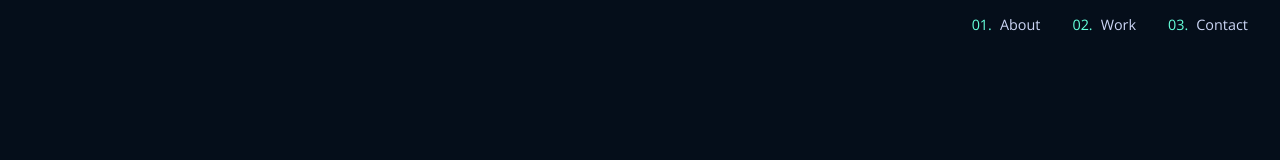
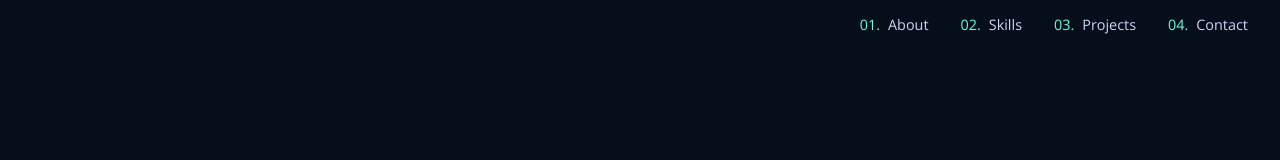
Before and after one commit to anthonyamaro15/portfolio, a React (Create React App) app: page / in a window 1280 px wide. Shown: the top 160 px of the page. Built offline with nearby package versions, Linux system fonts and the light colour scheme.

Commit message:
refactor(link): add skills lik

```diff
--- a/src/components/Content.js
+++ b/src/components/Content.js
@@ -15,7 +15,7 @@ const Content = () => {
           of the reason I decided to join <span>Lambda School</span>.{" "}
         </p>
       </div>
-      <div className="Content-skills">
+      <div className="Content-skills" id="skills">
         <h3 className="title-color"><span>02.</span> skills</h3>
         <div className="skills-container">
           <div className="languages-wrapper">
--- a/src/components/GetInTouch.js
+++ b/src/components/GetInTouch.js
@@ -5,7 +5,7 @@ const GetInTouch = () => {
       <div className="GetInTouch" id="contact">
          <div className="inner-wrapper">
             <div>
-               <h3 className="title-color"><span>03.</span> Reach out to me</h3>
+               <h3 className="title-color"><span>04.</span> Reach out to me</h3>
                <p className="job-description">I'm currently looking for a Software Engineer, Full Stack, Front End or Back End position. Let's get in touch! Send me an email and I will get back to you!.</p>
                <div className="email-me">
                   <a href="mailto:anthonyamaro5555@gmail.com">
--- a/src/components/MobileNavbar.js
+++ b/src/components/MobileNavbar.js
@@ -32,12 +32,16 @@ const MobileNavbar = () => {
             <span>01.</span>
             About
           </Link>
+          <Link to="skills" onClick={toggleMenu} smooth={true} duration={1000} >
+            <span>02.</span>
+            Skills
+          </Link>
           <Link to="work" onClick={toggleMenu} smooth={true} duration={1000} >
-            <span>02.</span>
+            <span>03.</span>
             Work
           </Link>
           <Link to="contact" onClick={toggleMenu} smooth={true} duration={1000} >
-            <span>03.</span>
+            <span>04.</span>
             Contact
           </Link>
         </nav>
--- a/src/components/Navbar.js
+++ b/src/components/Navbar.js
@@ -28,12 +28,16 @@ const Navbar = () => {
             <span>01.</span>
             about
          </Link>
-         <Link to="work" smooth={true} duration={1000}>
+         <Link to="skills" smooth={true} duration={1000}>
             <span>02.</span>
-            work
+            skills
+         </Link>
+         <Link to="projects" smooth={true} duration={1000}>
+            <span>03.</span>
+            projects
          </Link>
          <Link to="contact" smooth={true} duration={1000}>
-            <span>03.</span>
+            <span>04.</span>
             contact
          </Link>
       </div>
--- a/src/components/ProjectContent.js
+++ b/src/components/ProjectContent.js
@@ -4,7 +4,7 @@ import { portfolioData } from "../porfolioData";
 
 const ProjectContent = () => {
   return (
-    <div className="ProjectContent" id="work">
+    <div className="ProjectContent" id="projects">
       <h3 className="title-color"><span>03.</span> projects</h3>
       <div className="ProjectContent-display">
         {portfolioData.map((project, i) => (
```
